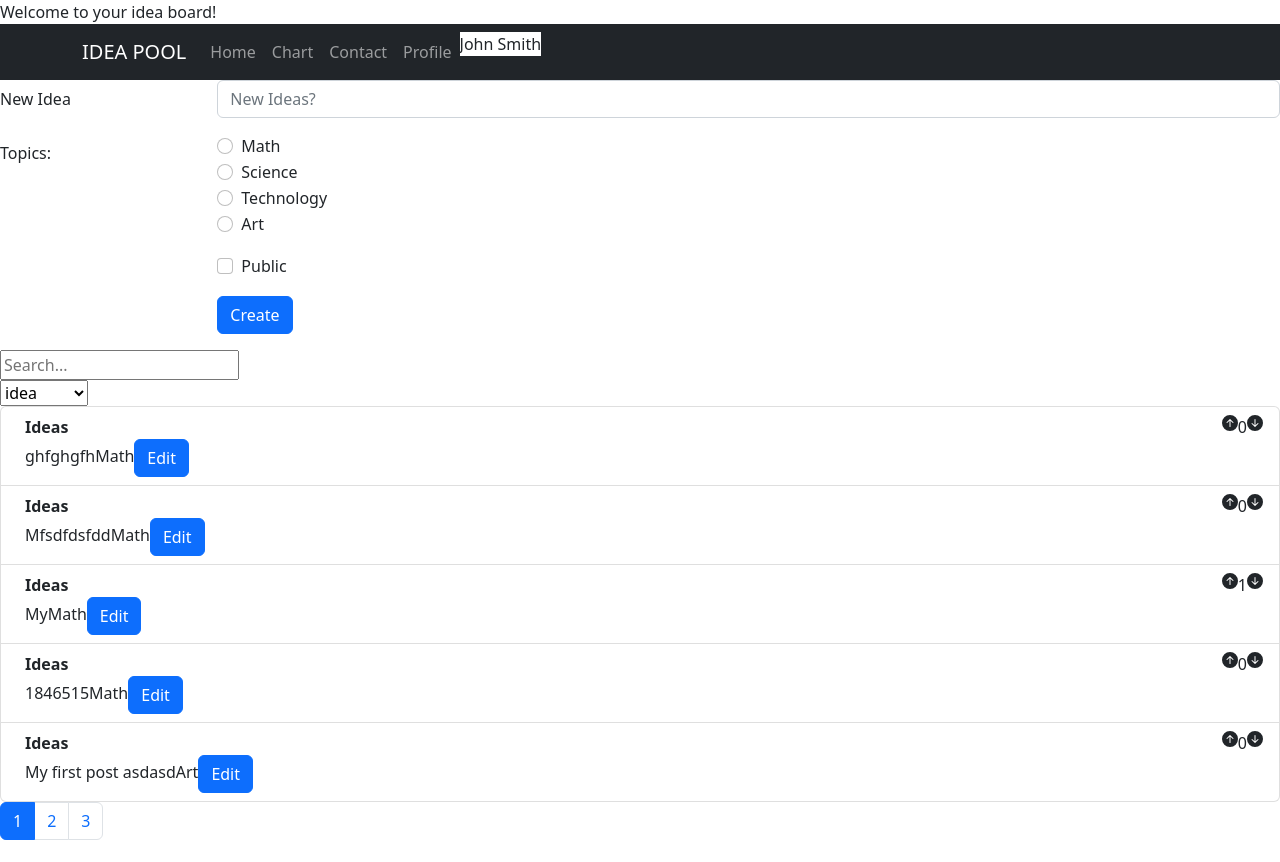
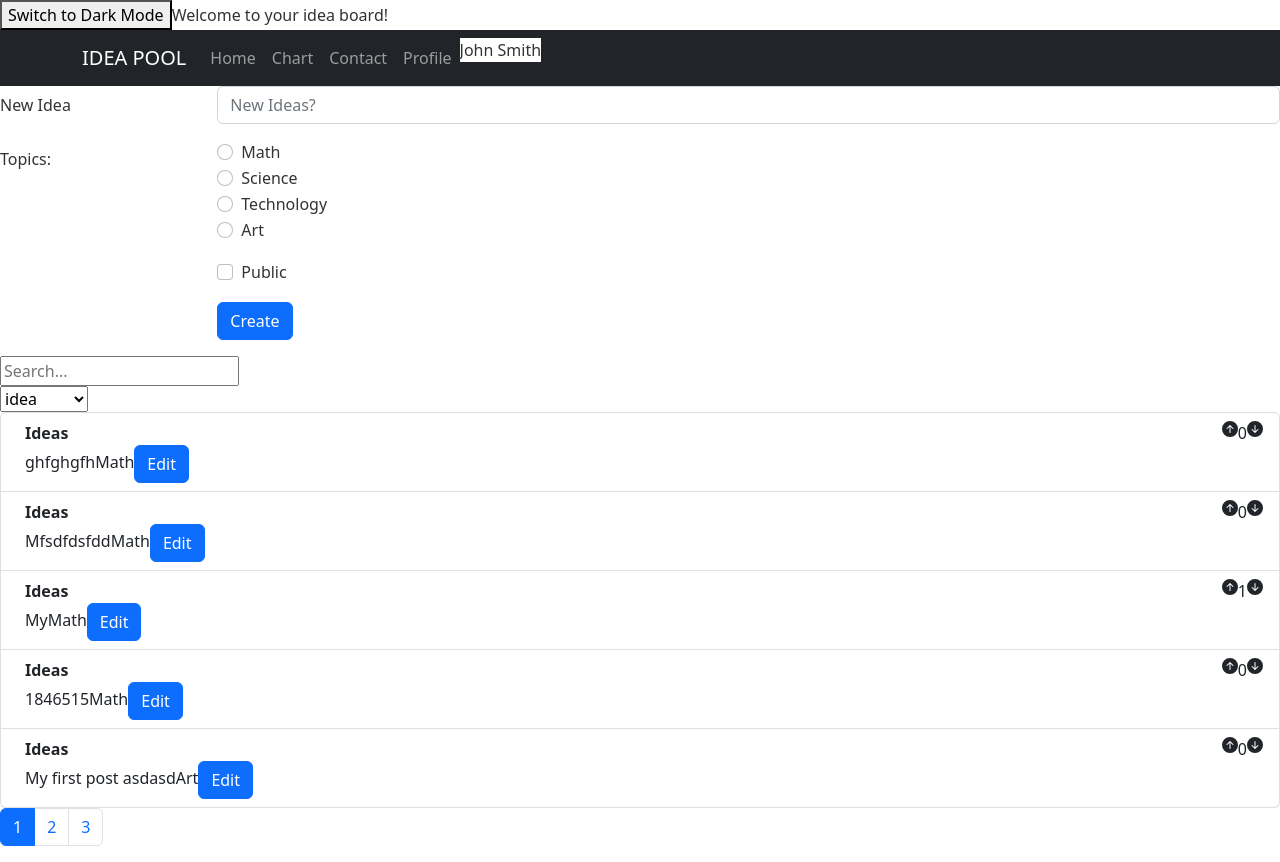
Before and after one commit to Kailin168/ideapool, a React (Create React App) app in the folder ideapool-app/: page / in a window 1280 px wide. Built offline with nearby package versions, Linux system fonts and the light colour scheme; data requests are answered from the project's data file.

Commit message:
toggle light and dark mode
Added light and dark mode toggle

```diff
--- a/ideapool-app/src/App.css
+++ b/ideapool-app/src/App.css
@@ -1,6 +1,6 @@
 .App {
   text-align: center;
-  font-size: x-large;
+  font-size: ;
 }
 
 .App-logo {
--- a/ideapool-app/src/App.js
+++ b/ideapool-app/src/App.js
@@ -9,6 +9,8 @@ import MyContext from "./context/MyContext";
 import PostsDetails from "./components/PostsDetails";
 import NotFound from "./components/NotFound";
 import Cookies from 'js-cookie';
+import './darkMode.css';
+
 
 
 // import { LineChart, Line, CartesianGrid, XAxis, YAxis } from 'recharts';
@@ -16,6 +18,7 @@ import Cookies from 'js-cookie';
 function App() {
 
   const [user, setUser] = useState({})
+  const [theme, setTheme] = useState('light');
   const [sortedCategoryType, setSortedCategoryType] = useState('content')
 
   // const data = [{ name: 'Page A', uv: 400, pv: 2400, amt: 2400 }];
@@ -71,10 +74,22 @@ function App() {
   };
 
 
+  const toggleTheme = () => {
+    if (theme === 'light') {
+      setTheme('dark');
+    } else {
+      setTheme('light');
+    }
+  };
+  useEffect(() => {
+    document.body.className = theme;
+  }, [theme]);
+
 
 
   return (
-    <MyContext.Provider value={contextData}>
+    <MyContext.Provider value={contextData} className={`App ${theme}`} >
+      {theme === 'light' ? <button onClick={toggleTheme}> Switch to Dark Mode </button> : <button onClick={toggleTheme}> Turn On Light Mode</button>}
       Welcome to your idea board!
       <TopNavBar />
       <Routes>
--- /dev/null
+++ b/ideapool-app/src/darkMode.css
@@ -0,0 +1,8 @@
+.dark {
+  background-color: #333;
+  color: #fff;
+  }
+  .light {
+  background-color: #fff;
+  color: #333;
+  }
```
